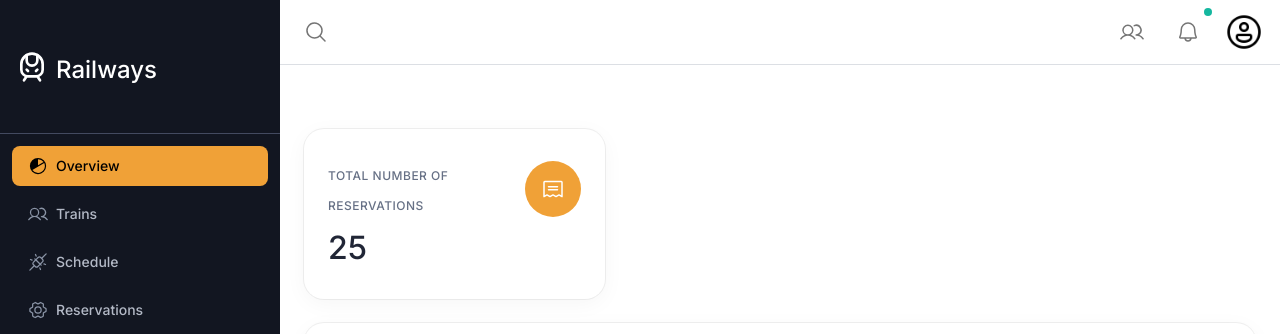
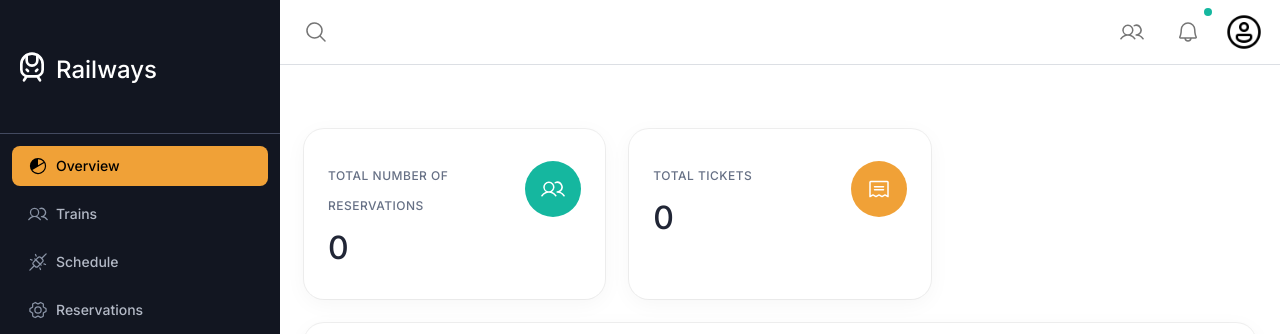
Before and after one commit to nabinghosh/railways_csbs, a Next.js app: page /dashboard in a window 1280 px wide. Shown: the top 334 px of the page. Built offline with nearby package versions, Linux system fonts and the light colour scheme; no server answers; the database is empty; sample sign-in values are in the browser's storage.

Commit message:
all done

```diff
--- a/src/app/dashboard/page.tsx
+++ b/src/app/dashboard/page.tsx
@@ -1,34 +1,59 @@
-import * as React from 'react';
-import type { Metadata } from 'next';
+'use client';
+import React, { useEffect, useState } from 'react';
+// import type { Metadata } from 'next';
 import Grid from '@mui/material/Unstable_Grid2';
 // import dayjs from 'dayjs';
 
-import { config } from '@/config';
+// import { config } from '@/config';
 // import { Balance } from '@/components/dashboard/overview/budget';
 import { LatestReservations } from '@/components/dashboard/overview/latest-orders';
 // import { LatestProducts } from '@/components/dashboard/overview/latest-products';
 // import { Sales } from '@/components/dashboard/overview/sales';
 // import { TasksProgress } from '@/components/dashboard/overview/tasks-progress';
-// import { TotalCustomers } from '@/components/dashboard/overview/total-customers';
+import { TotalCustomers } from '@/components/dashboard/overview/total-customers';
 import { TotalProfit } from '@/components/dashboard/overview/total-profit';
 // import { Traffic } from '@/components/dashboard/overview/traffic';
 
-export const metadata = { title: `Overview | Dashboard | ${config.site.name}` } satisfies Metadata;
+import { getDocs, query, where, collection } from 'firebase/firestore';
+import { auth, db } from '@/lib/firebase';
+
+
+// export const metadata = { title: `Overview | Dashboard | ${config.site.name}` } satisfies Metadata;
 
 export default function Page(): React.JSX.Element {
+  const [reservationCount, setReservationCount] = useState(0);
+  const [totalTickets, setTotalTickets] = useState(0);
+
+  useEffect(() => {
+    const fetchReservations = async () => {
+      const email = auth.currentUser?.email;
+      if (email) {
+        const q = query(collection(db, 'reservations'), where('email', '==', email));
+        const querySnapshot = await getDocs(q);
+        setReservationCount(querySnapshot.size);
+        let tickets = 0;
+        querySnapshot.forEach((doc) => {
+          tickets += doc.data().numTickets;
+        });
+        setTotalTickets(tickets);
+      }
+    };
+
+    fetchReservations();
+  }, []);
   return (
     <Grid container spacing={3}>
       {/* <Grid lg={3} sm={6} xs={12}>
         <Balance diff={12} trend="up" sx={{ height: '100%' }} value="$24k" />
       </Grid> */}
-      {/* <Grid lg={3} sm={6} xs={12}>
-        <TotalCustomers diff={16} trend="down" sx={{ height: '100%' }} value="1.6k" />
-      </Grid> */}
+      <Grid lg={4} sm={6} xs={12}>
+        <TotalCustomers diff={0} trend="down" sx={{ height: '100%' }} value={reservationCount.toString()} />
+      </Grid>
       {/* <Grid lg={3} sm={6} xs={12}>
         <TasksProgress sx={{ height: '100%' }} value={75.5} />
       </Grid> */}
       <Grid lg={4} sm={6} xs={12}>
-        <TotalProfit sx={{ height: '100%' }} value="25" />
+        <TotalProfit sx={{ height: '100%' }} value={totalTickets.toString()} />
       </Grid>
       {/* <Grid lg={8} xs={12}>
         <Sales
--- a/src/components/dashboard/overview/total-customers.tsx
+++ b/src/components/dashboard/overview/total-customers.tsx
@@ -27,7 +27,7 @@ export function TotalCustomers({ diff, trend, sx, value }: TotalCustomersProps):
           <Stack direction="row" sx={{ alignItems: 'flex-start', justifyContent: 'space-between' }} spacing={3}>
             <Stack spacing={1}>
               <Typography color="text.secondary" variant="overline">
-                Total Customers
+              Total Number of Reservations
               </Typography>
               <Typography variant="h4">{value}</Typography>
             </Stack>
--- a/src/components/dashboard/overview/total-profit.tsx
+++ b/src/components/dashboard/overview/total-profit.tsx
@@ -19,7 +19,7 @@ export function TotalProfit({ value, sx }: TotalProfitProps): React.JSX.Element
         <Stack direction="row" sx={{ alignItems: 'flex-start', justifyContent: 'space-between' }} spacing={3}>
           <Stack spacing={1}>
             <Typography color="text.secondary" variant="overline">
-              Total Number of Reservations
+            Total Tickets
             </Typography>
             <Typography variant="h4">{value}</Typography>
           </Stack>
```
